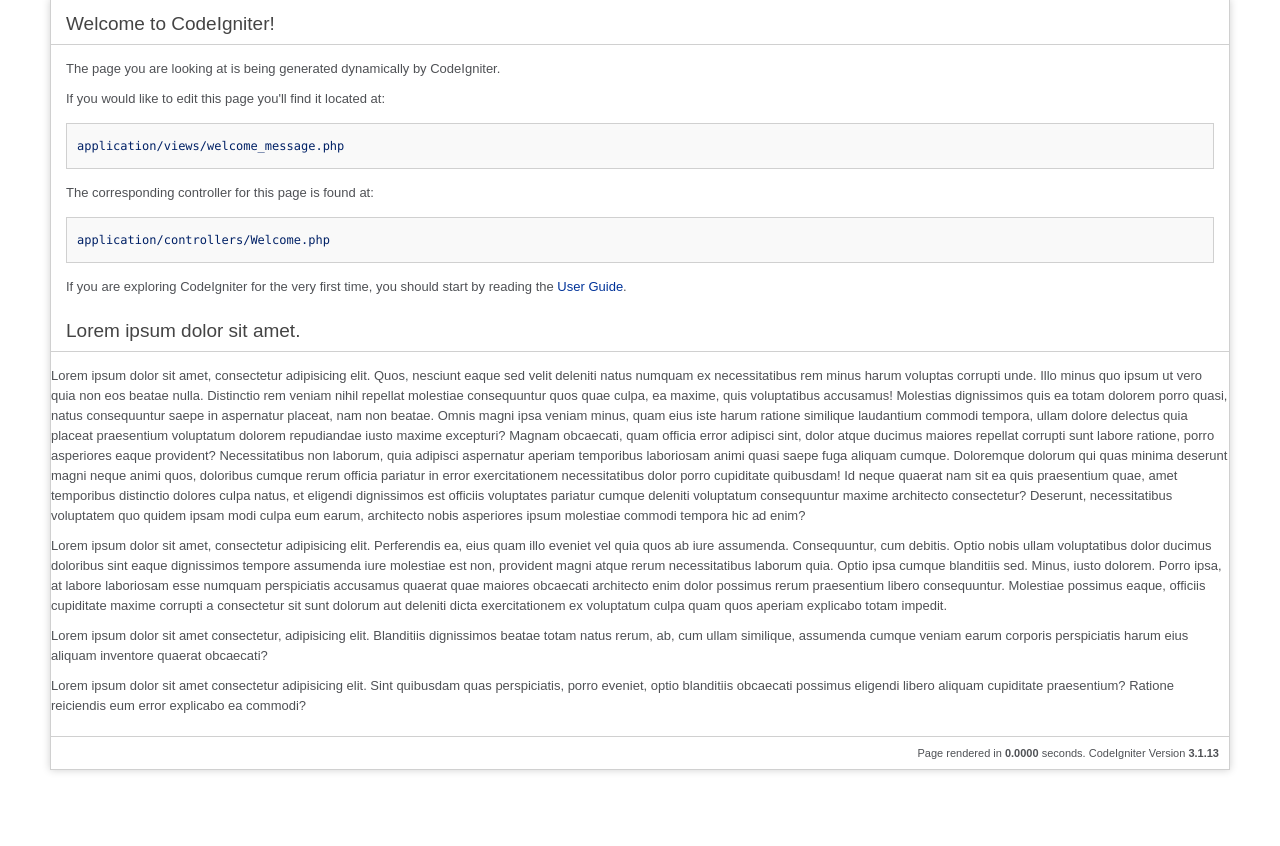
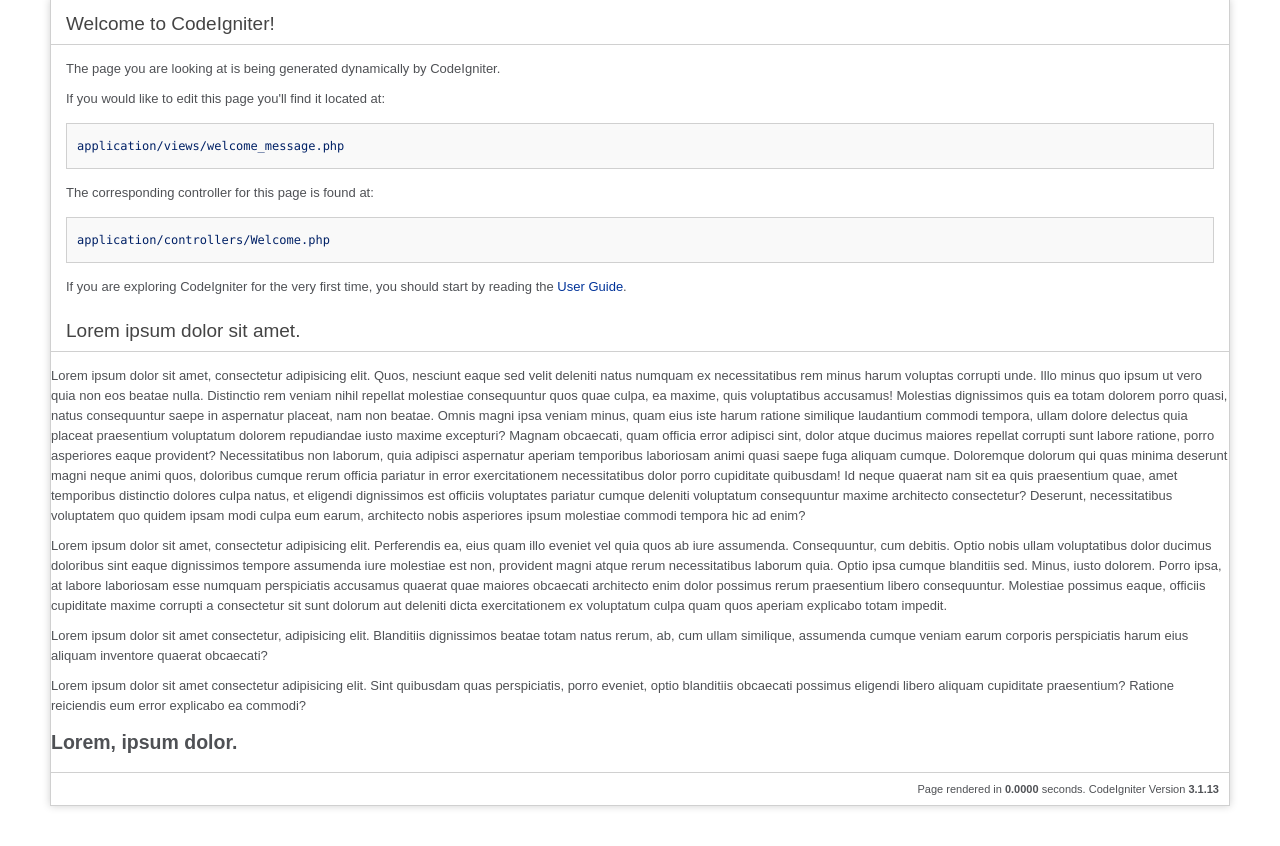
Before and after one commit to iyefreedy/test, a CodeIgniter app: page /database/ in a window 1280 px wide. Shown: the part 41-887 px from the top of the page. Before the commit the page ends 814 px from the top, so only its background shows below. Run offline with CodeIgniter, Linux system fonts and the light colour scheme.

Commit message:
feat(home): test webhook 4th

```diff
--- a/application/views/welcome_message.php
+++ b/application/views/welcome_message.php
@@ -109,6 +109,7 @@ ini_set('display_errors', 0);
 			<p>Lorem ipsum dolor sit amet, consectetur adipisicing elit. Perferendis ea, eius quam illo eveniet vel quia quos ab iure assumenda. Consequuntur, cum debitis. Optio nobis ullam voluptatibus dolor ducimus doloribus sint eaque dignissimos tempore assumenda iure molestiae est non, provident magni atque rerum necessitatibus laborum quia. Optio ipsa cumque blanditiis sed. Minus, iusto dolorem. Porro ipsa, at labore laboriosam esse numquam perspiciatis accusamus quaerat quae maiores obcaecati architecto enim dolor possimus rerum praesentium libero consequuntur. Molestiae possimus eaque, officiis cupiditate maxime corrupti a consectetur sit sunt dolorum aut deleniti dicta exercitationem ex voluptatum culpa quam quos aperiam explicabo totam impedit.</p>
 			<p>Lorem ipsum dolor sit amet consectetur, adipisicing elit. Blanditiis dignissimos beatae totam natus rerum, ab, cum ullam similique, assumenda cumque veniam earum corporis perspiciatis harum eius aliquam inventore quaerat obcaecati?</p>
 			<p>Lorem ipsum dolor sit amet consectetur adipisicing elit. Sint quibusdam quas perspiciatis, porro eveniet, optio blanditiis obcaecati possimus eligendi libero aliquam cupiditate praesentium? Ratione reiciendis eum error explicabo ea commodi?</p>
+			<h2>Lorem, ipsum dolor.</h2>
 		</div>
 
 
```
